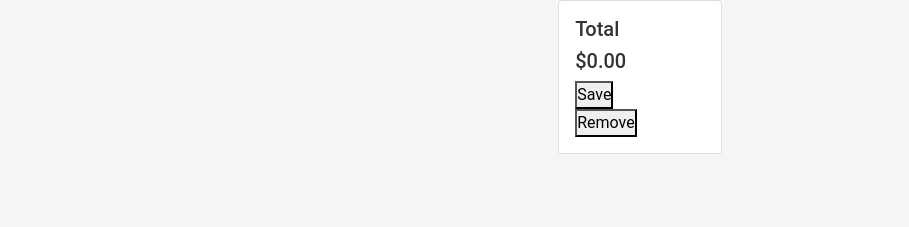
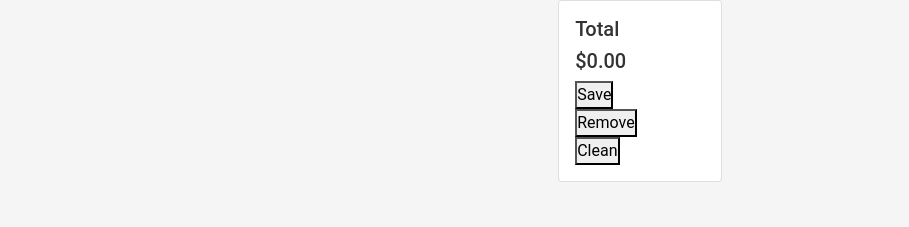
Before and after one commit to benjakorach/TpFinalv2, a React (Create React App) app: page /cart in a window 1280 px wide. Shown: the part 202-429 px from the top of the page, without its empty margins (0-909 px from the left). Built offline with nearby package versions, Linux system fonts and the light colour scheme.

Commit message:
boton clean cart agregado

```diff
--- a/src/components/pages/Carrt.js
+++ b/src/components/pages/Carrt.js
@@ -22,6 +22,8 @@ function getStoreArray(key) {
     return cartArray
 }
 
+
+
 function removefromcart(id) {
     const index = cart.findIndex(item => item.id === id)  /* para buscar mediante el index */
     if (index > -1) {                                    /* si el index es mayor a -1 */
@@ -30,6 +32,13 @@ function removefromcart(id) {
     }
     console.log(cart)                                     /* imprime el carrito */
 }
+
+function cleanCart() {
+    cart.splice(0, cart.length)
+    console.log(cart)
+}
+
+
 
 
 
@@ -82,10 +91,13 @@ const Cart = () => {
                                         <div className="col-12">
                                             <p className="h5">${cart.reduce((a, c) => a + c.price * c.count, 0).toFixed(2)}</p>
                                             <div>
-                                                <button onClick={() => save(cart)}>Save</button>
+                                                <button  onClick={() => save(cart)}>Save</button>
                                             </div>
                                             <div>
                                                 <button onClick={() => removefromcart(cart.id)}>Remove</button>
+                                            </div>
+                                            <div>
+                                                <button onClick={() => cleanCart()}>Clean</button>
                                             </div>
                                         </div>
                                     </div>
--- a/src/components/pages/Home.js
+++ b/src/components/pages/Home.js
@@ -6,8 +6,8 @@ import { Carrousel } from '../Carrousel/Carrousel'
 export const Home = () => {
   return (
     <>
-      <Carrousel />
-        <FtechApi/>
+{/*       <Carrousel />
+ */}        <FtechApi/>
     </>
   )
 }
```
